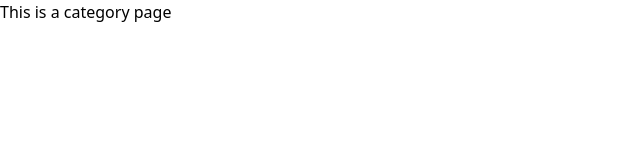
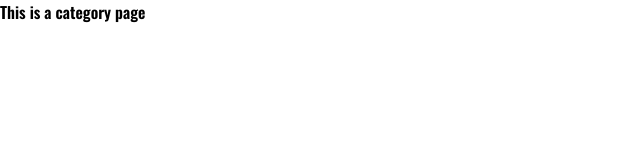
Before and after one commit to konraddroeske/planet-huh, a Nuxt app: page /cities in a window 1280 px wide. Shown: the top 160 px of the page, without its empty margins (0-640 px from the left). Built offline with nearby package versions, Linux system fonts and the light colour scheme.

Commit message:
Add web fonts (#16)
* Installed tailwindcss, created Logo component, made it fixed on default layout (issue #5)

* Added fonts to nuxt and tailwind

```diff
--- a/nuxt.config.js
+++ b/nuxt.config.js
@@ -24,7 +24,14 @@ export default {
         content: process.env.npm_package_description || '',
       },
     ],
-    link: [{ rel: 'icon', type: 'image/x-icon', href: '/favicon.ico' }],
+    link: [
+      { rel: 'icon', type: 'image/x-icon', href: '/favicon.ico' },
+      {
+        rel: 'stylesheet',
+        href:
+          'https://fonts.googleapis.com/css2?family=Oswald:wght@600&family=Work+Sans:wght@400;700&display=swap',
+      },
+    ],
   },
   /*
    ** Global CSS
--- a/tailwind.config.js
+++ b/tailwind.config.js
@@ -5,7 +5,13 @@ TailwindCSS Configuration File
 ** Default: https://github.com/tailwindcss/tailwindcss/blob/master/stubs/defaultConfig.stub.js
 */
 module.exports = {
-  theme: {},
+  theme: {
+    fontFamily: {
+      display: ['"Work Sans"', 'sans-serif'],
+      sans: ['Oswald', 'sans-serif'],
+      body: ['Georgia', 'serif'],
+    },
+  },
   variants: {},
   plugins: [],
   purge: {
```
